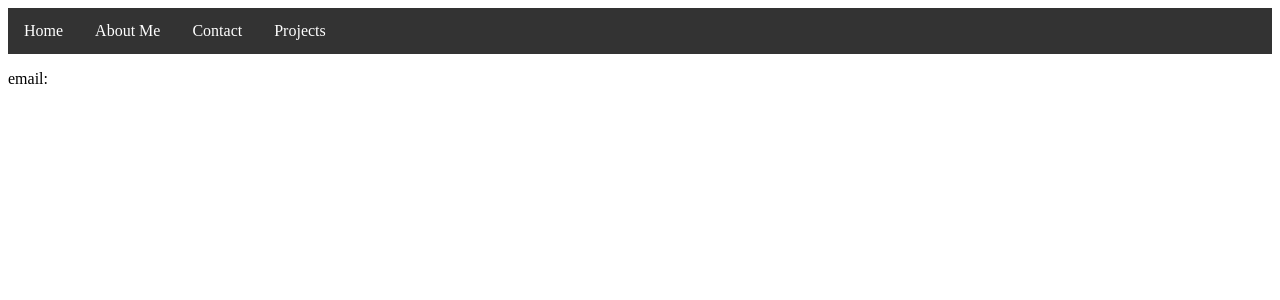
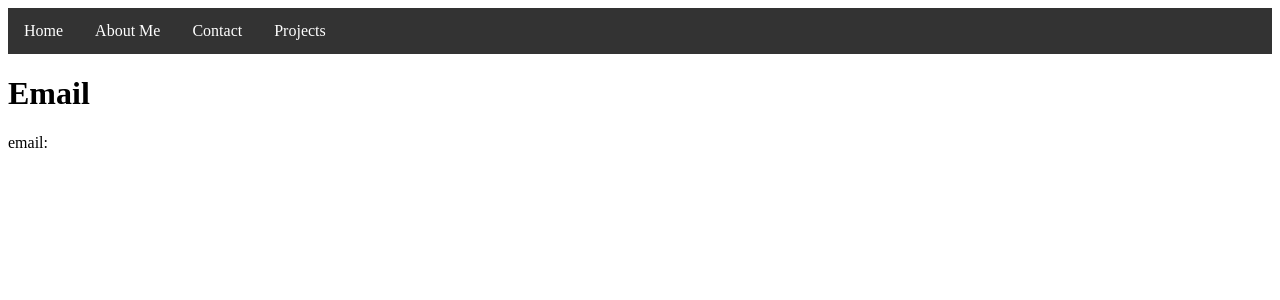
Before and after one commit to hl-ren/hl-ren.github.io, a Jekyll site: the page built from contact.md, in a window 1280 px wide. Shown: the top 300 px of the page. Built offline with Jekyll 4.4.1, drawn with Linux system fonts in a browser that asks for light colours; our own code applies the rules of GitHub Pages for plain Markdown files.

Commit message:
Update contact.md

```diff
--- a/contact.md
+++ b/contact.md
@@ -1 +1,8 @@
+---
+layout: default
+title: Email
+---
+
+# Email
+
 email:
```
